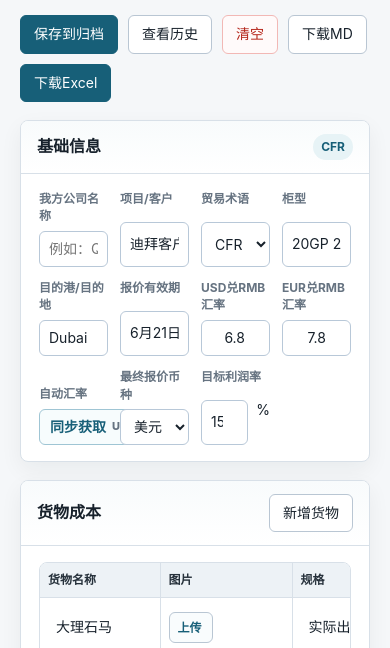
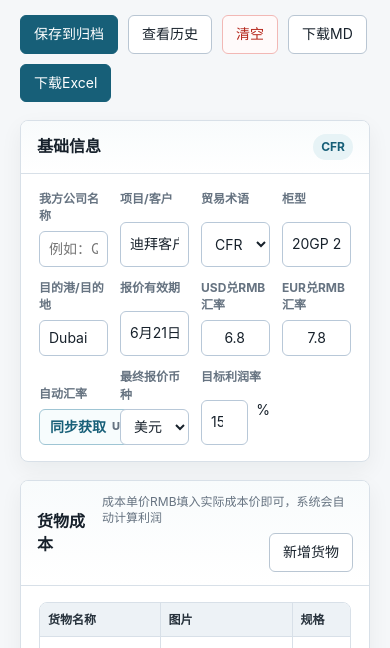
Before and after one commit to zhentianxiang/freight-cost-calculator, a plain HTML site: page index.html in a window 390 px wide. Shown: the part 138-786 px from the top of the page. Drawn offline with Linux system fonts and the light colour scheme; no server answers.

Commit message:
Clarify cargo cost price input

```diff
--- a/index.html
+++ b/index.html
@@ -155,7 +155,10 @@
         <section class="section">
           <div class="section-header">
             <h2 class="section-title">货物成本</h2>
-            <button class="btn" id="addCargoBtn" type="button">新增货物</button>
+            <div class="cargo-cost-actions">
+              <span class="section-helper">成本单价RMB填入实际成本价即可，系统会自动计算利润</span>
+              <button class="btn" id="addCargoBtn" type="button">新增货物</button>
+            </div>
           </div>
           <div class="section-body">
             <div class="table-wrap">
@@ -185,7 +188,7 @@
                     <th>宽(cm)</th>
                     <th>单箱KG</th>
                     <th>数量</th>
-                    <th>单价RMB</th>
+                    <th title="填入实际成本价即可，系统会自动计算利润">成本单价RMB</th>
                     <th>税率%</th>
                     <th>税费</th>
                     <th>合计</th>
--- a/quote-calculator.css
+++ b/quote-calculator.css
@@ -206,6 +206,20 @@ h1 {
   margin: 0;
   font-size: 16px;
   font-weight: 700;
+}
+
+.cargo-cost-actions {
+  display: flex;
+  align-items: center;
+  justify-content: flex-end;
+  gap: 12px;
+  min-width: 0;
+}
+
+.section-helper {
+  color: var(--muted);
+  font-size: 12px;
+  line-height: 1.35;
 }
 
 .section-body {
@@ -931,6 +945,12 @@ td select:focus {
     justify-content: flex-start;
   }
 
+  .cargo-cost-actions {
+    align-items: flex-end;
+    flex-direction: column;
+    gap: 7px;
+  }
+
   .two-panel-form,
   .form-grid.compact-form,
   .pi-notes-body {
```
